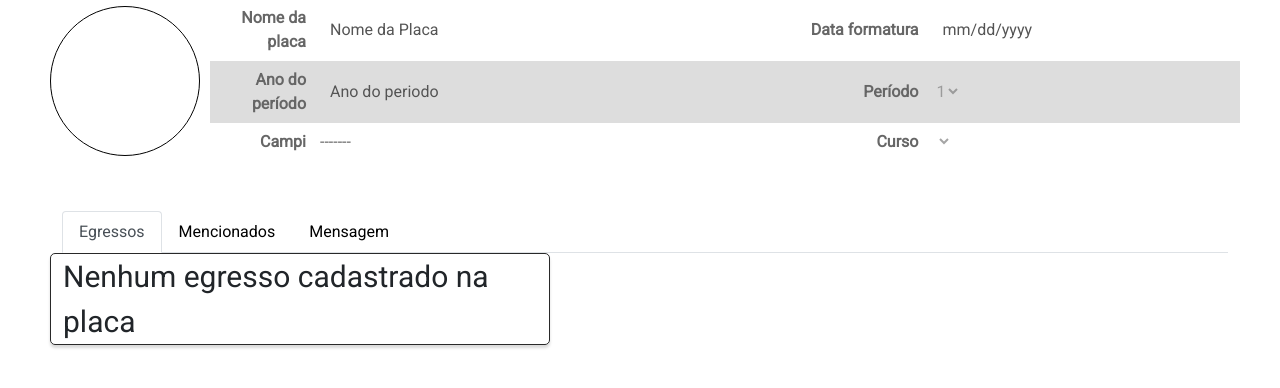
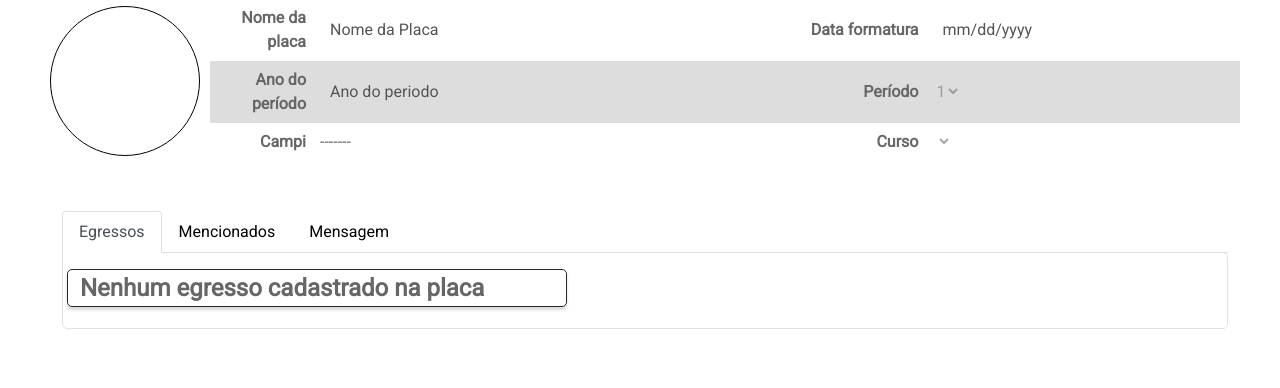
Before and after one commit to alessandrojsouza/placasvirtuais, a Django app: template board/templates/board/preview_extern.html in a window 1280 px wide. Shown: the part 141-529 px from the top of the page. Run offline with Django 3.2, Linux system fonts and the light colour scheme; the template is opened without the code that fills it: values that come from a table or form of the project are taken from there, others are empty; parts of the project's set-up code (start-up, migrations or seed data) failed here and were passed over; some libraries are stand-ins or nearby versions.

Commit message:
Chore: update page extern

```diff
--- a/board/templates/board/preview_extern.html
+++ b/board/templates/board/preview_extern.html
@@ -28,7 +28,9 @@
     <div class="photo-circle big" style="border: 1px solid black;">
       {% if form.instance.pk %}
           {% if form.instance.photo %}
-            <img src="{{ form.instance.photo.url }}" alt="Foto da Placa" style="height: 100%;">
+            <a href="#" class="pop">
+              <img src="{{ form.instance.photo.url }}" alt="Foto da Placa" style="height: 100%;">
+            </a>
           {% else %}
             <p>Nenhuma foto do cadastrada</p>
           {% endif %}
@@ -86,7 +88,7 @@
       </li>
     </ul>
     <div class="tab-content" id="myTabContent">
-      <div class="tab-pane fade show active" id="egress" role="tabpanel" aria-labelledby="egress-tab">
+      <div class="tab-pane tabs fade show active" id="egress" role="tabpanel" aria-labelledby="egress-tab">
         <div class="row">
           {% if not egress %}
             <p id="input2">Nenhum egresso cadastrado na placa</p>
@@ -111,7 +113,7 @@
           {% endif %}
         </div>
       </div>
-      <div class="tab-pane fade" id="mentioned" role="tabpanel" aria-labelledby="mentioned-tab">
+      <div class="tab-pane tabs fade" id="mentioned" role="tabpanel" aria-labelledby="mentioned-tab">
         <div class="row">
           {% if not form.instance.pk %}
             <p id="input2">Nenhum mencionado cadastrado na placa</p>
@@ -139,9 +141,9 @@
           {% endif %}
         </div>
       </div>
-      <div class="tab-pane fade" id="message" role="tabpanel" aria-labelledby="message-tab">
+      <div class="tab-pane tabs fade" id="message" role="tabpanel" aria-labelledby="message-tab">
         <div class="col-md-12">
-          <textarea id="tab-textarea" cols="40" rows="10" name="message" placeholder="Mensagem" disabled></textarea>
+          <textarea id="tab-textarea" cols="50" rows="12" name="message" placeholder="Mensagem" disabled></textarea>
         </div>
       </div>
     </div>
@@ -231,11 +233,30 @@
       <button class="botaocrud" onclick="deleteUser(event)">Excluir</button>
     </div>
   </div>
+
+  <div class="modal fade" id="imagemodal" tabindex="-1" role="dialog" aria-labelledby="myModalLabel" aria-hidden="true">
+    <div class="modal-dialog">
+      <div class="modal-content">
+        <div class="modal-body">
+          <!-- <button type="button" class="close" data-dismiss="modal"><span aria-hidden="true">&times;</span><span class="sr-only">Close</span></button> -->
+          <img src="" class="imagepreview" style="width: 100%;" >
+        </div>
+      </div>
+    </div>
+  </div>
 {% endblock content %}
 
 
 {% block extra_js %}
+  <script src="https://code.jquery.com/jquery-3.6.0.js" integrity="sha256-H+K7U5CnXl1h5ywQfKtSj8PCmoN9aaq30gDh27Xc0jk=" crossorigin="anonymous"></script>
   <script type="text/javascript">
+    $(function() {
+      $('.pop').on('click', function() {
+        $('.imagepreview').attr('src', $(this).find('img').attr('src'));
+        $('#imagemodal').modal('show');
+      });
+    });
+
     function modal() {
       if(document.querySelector('.modalcontainer').classList.contains('show')) {
         document.querySelector('.modalcontainer').classList.remove('show');
--- a/core/static/css/styles.css
+++ b/core/static/css/styles.css
@@ -384,12 +384,12 @@ p {
   margin-bottom: 20px;
 }
 .modal {
-  background-color: white;
-  width: 25%;
-  min-width: 300px;
+  /* background-color: white; */
+  width: 100%;
+  height: 90%;
   padding: 35px;
   border-radius: 10px;
-  border: 5px solid #292929;
+  /* border: 5px solid #292929; */
   position: relative;
 }
 .fechar {
--- a/core/static/css/stylesPreview_Extern.css
+++ b/core/static/css/stylesPreview_Extern.css
@@ -186,7 +186,6 @@ table.info td {
   border-radius: 5px;
   width: 100%;
   padding: 10px;
-  margin: 1rem;
 }
 
 .card img {
@@ -202,3 +201,22 @@ table.info td {
 .card .g-0 {
   background-color: #eeeeee;
 }
+
+.tabs {
+  border: 1px solid #dee2e6;
+  margin-top: -1px;
+  border-radius: 0 5px 5px 5px;
+  padding: 1rem;
+}
+
+.tabs h5,
+p {
+  font-size: 1.5rem;
+  color: #666666;
+  font-weight: 700;
+}
+.tabs small {
+  font-weight: 500;
+}
+
+/* .tabs {} */
```
Also changed, not shown: core/static/css/stylesExtern.css (+9 -9 lines), core/templates/extern.html (+25 -3 lines).
